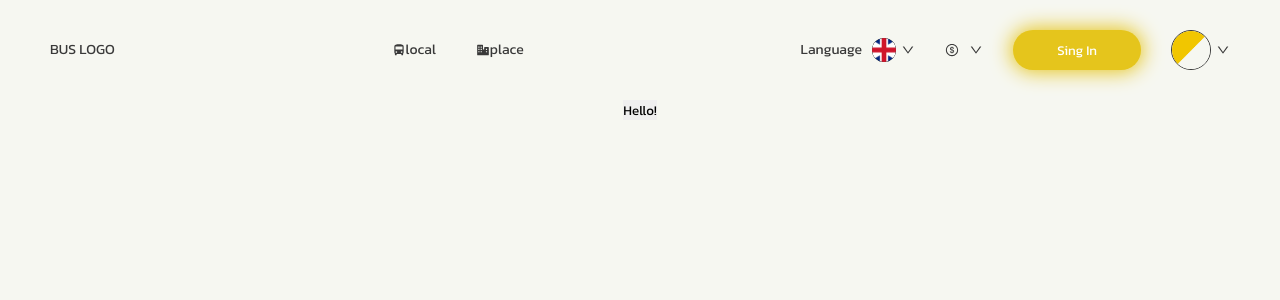
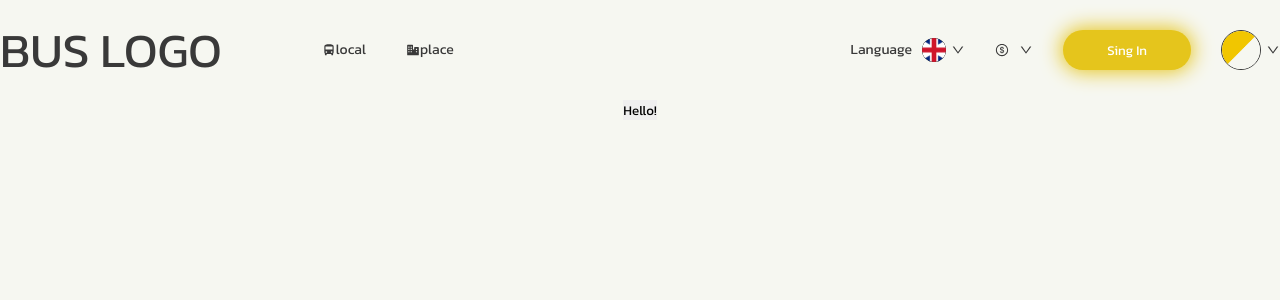
Before and after one commit to click-SK/by-ticket-bus, a React (Create React App) app: page / in a window 1280 px wide. Shown: the top 300 px of the page. Built offline with nearby package versions, Linux system fonts and the light colour scheme.

Commit message:
add fix and logo

```diff
--- a/src/App.css
+++ b/src/App.css
@@ -1,5 +1,8 @@
 .App {
   text-align: center;
+  max-width: 1440px;
+  width: 100%;
+
 }
 
 .App-logo {
@@ -111,6 +114,8 @@ input, textarea {
   }
 
   body {
+    margin-left: auto;
+    margin-right: auto;
     background: var(--color-bg-prime);
     font-family: Kanit;
     font-style: normal;
--- a/src/components/Header.jsx
+++ b/src/components/Header.jsx
@@ -13,8 +13,7 @@ const Header = () => {
     return (
         <div className='header_wrapper'>
             <div className='logo_wrap'>
-                <p>BUS LOGO</p>
-            </div>
+                <p style={{fontSize: '48px'}}>BUS LOGO</p>
                 <div className='routs_var'>
                     <div className='routs_item_header local_routs'>
                         <MdDirectionsBus
@@ -25,6 +24,7 @@ const Header = () => {
                         <BiSolidBusiness
                         className='icon'/>
                         <p>place</p>
+                    </div>
                 </div>
             </div>
             <div className='custom_profile'>
--- a/src/index.css
+++ b/src/index.css
@@ -2,19 +2,17 @@
 
 body {
   max-width: 1440px;
-  padding: 0 50px;
-  margin: 0;
-  /* font-family: -apple-system, BlinkMacSystemFont, 'Segoe UI', 'Roboto', 'Oxygen',
-    'Ubuntu', 'Cantarell', 'Fira Sans', 'Droid Sans', 'Helvetica Neue',
-    sans-serif; */
+  /* padding: 0 50px; */
+  display: flex;
+  flex-direction: column;
+  align-items: center;
   -webkit-font-smoothing: antialiased;
   -moz-osx-font-smoothing: grayscale;
 
 }
 
-code {
-  font-family: source-code-pro, Menlo, Monaco, Consolas, 'Courier New',
-    monospace;
+#root{
+  width: 100%;
 }
 
 
--- a/src/style/header.scss
+++ b/src/style/header.scss
@@ -5,9 +5,17 @@
     justify-content: space-between;
     align-items: center;
     height: 100px;
+    width: 100%;
     p, .icon{
         color: var(--color-text-title);
     }
+}
+
+.logo_wrap{
+
+    display: flex;
+    align-items: center;
+    gap: 100px;
 }
 
 .btn_sing-in{
```
Lines whose indentation alone changed are shown as unchanged.
